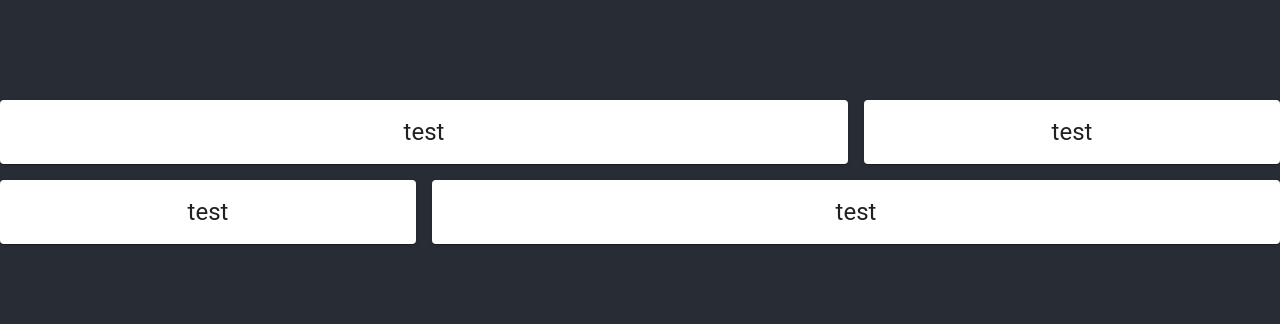
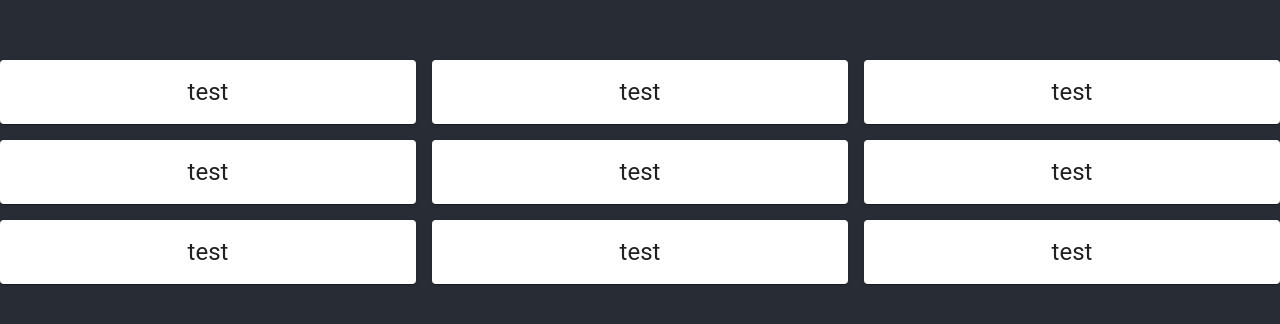
Before and after one commit to garrettEledui/tic-tac-toe, a React (Create React App) app: page / in a window 1280 px wide. Shown: the part 228-552 px from the top of the page. Built offline with nearby package versions, Linux system fonts and the light colour scheme.

Commit message:
Setting up grid corrdinate system tracking

```diff
--- a/src/App.js
+++ b/src/App.js
@@ -1,7 +1,6 @@
 import './App.css';
 import * as React from 'react';
-
-import GameBoard from './GameBoard';
+import { GameBoard } from './GameBoard';
 
 
 function App() {
--- a/src/GameBoard.jsx
+++ b/src/GameBoard.jsx
@@ -1,17 +1,7 @@
-import logo from './logo.svg';
 import './App.css';
-import Box from '@mui/material/Box';
-import Button from '@mui/material/Button';
-import * as React from 'react';
-import { styled } from '@mui/material/styles';
-import Paper from '@mui/material/Paper';
+import React, { useState, useEffect } from 'react';
 import Grid from '@mui/material/Grid';
-import CardActions from '@mui/material/CardActions';
-import CardContent from '@mui/material/CardContent';
-import Card from '@mui/material/Card';
-import Typography from '@mui/material/Typography';
-import { CardActionArea } from '@mui/material';
-import BoardSpace from './components/BoardSpace';
+import {BoardSpace} from './components/BoardSpace';
 
 
 
@@ -34,32 +24,56 @@ let gameBoard = {
   }
 
 
-const Item = styled(Paper)(({ theme }) => ({
-  backgroundColor: theme.palette.mode === 'dark' ? '#1A2027' : '#fff',
-  ...theme.typography.body2,
-  padding: theme.spacing(1),
-  textAlign: 'center',
-  color: theme.palette.text.secondary,
-}));
 
 
-export default function GameBoard() {
+export function GameBoard() {
+
+
+
+  useEffect(() => {
+
+    console.log("gameBoard: " + JSON.stringify(gameBoard) )
+  }, [gameBoard]);
+
+  function updateBoard(gameBoardCoordinate)
+  {
+    console.log("update board: ", gameBoardCoordinate )
+
+  }
     return(
         <>
+        {/* <Box sx={{ flexGrow: 1}}> */}
           <Grid container spacing={2}>
-            <Grid item xs={6} md={8}>
-                <BoardSpace/>
+              <Grid item  xs={3} md={4}>
+                  <BoardSpace gameBoardCoordinate={ {boardLocation : {"row" : 0, "colomn" : 0} , value : gameBoard.row0.colomn0}} updateBoard={updateBoard}/>
               </Grid>
-            <Grid item xs={6} md={4}>
-                <BoardSpace/>
+              <Grid item  xs={3} md={4}>
+                <BoardSpace gameBoardCoordinate={ {boardLocation : {"row" : 0, "colomn" : 1} , value : gameBoard.row0.colomn1}} updateBoard={updateBoard}/>
               </Grid>
-            <Grid item xs={6} md={4}>
-                <BoardSpace/>
+              <Grid item  xs={3} md={4}>
+                <BoardSpace gameBoardCoordinate={ {boardLocation : {"row" : 0, "colomn" : 2} , value : gameBoard.row0.colomn2}} updateBoard={updateBoard}/>
               </Grid>
-            <Grid item xs={6} md={8}>
-                <BoardSpace/>
+              <Grid item  xs={3} md={4}>
+                <BoardSpace gameBoardCoordinate={ {boardLocation : {"row" : 1, "colomn" : 0} , value : gameBoard.row1.colomn0}} updateBoard={updateBoard}/>
+              </Grid>
+              <Grid item  xs={3} md={4}>
+                <BoardSpace gameBoardCoordinate={ {boardLocation : {"row" : 1, "colomn" : 1} , value : gameBoard.row1.colomn1}} updateBoard={updateBoard}/>
+              </Grid>
+              <Grid item  xs={3} md={4}>
+                <BoardSpace gameBoardCoordinate={ {boardLocation : {"row" : 1, "colomn" : 2} , value : gameBoard.row1.colomn1}} updateBoard={updateBoard}/>
+              </Grid>
+              <Grid item  xs={3} md={4}>
+                <BoardSpace gameBoardCoordinate={ {boardLocation : {"row" : 2, "colomn" : 0} , value : gameBoard.row2.colomn0}} updateBoard={updateBoard}/>
+              </Grid>
+              <Grid item  xs={3} md={4}>
+                <BoardSpace gameBoardCoordinate={ {boardLocation : {"row" : 2, "colomn" : 1} , value : gameBoard.row2.colomn1}} updateBoard={updateBoard}/>
+              </Grid>
+              <Grid item  xs={3} md={4}>
+                <BoardSpace gameBoardCoordinate={ {boardLocation : {"row" : 2, "colomn" : 2} , value : gameBoard.row2.colomn2}} updateBoard={updateBoard}/>
               </Grid>
           </Grid>
+        {/* </Box> */}
+
         </>
     );
 }
--- a/src/components/BoardSpace.jsx
+++ b/src/components/BoardSpace.jsx
@@ -3,12 +3,26 @@ import CardContent from '@mui/material/CardContent';
 import Card from '@mui/material/Card';
 import Typography from '@mui/material/Typography';
 import { CardActionArea } from '@mui/material';
+import { useState } from 'react';
 
-export default function BoardSpace() {
+
+
+
+
+// export const BoardSpace = (gameBoardCoordinate, boardLocation, updateBoard) => {
+export const BoardSpace = (props) => {
+
+
+    const [teamSelection, setTeamSelection] = useState(props.gameBoardCoordinate)
+
+    // let tmp = gameBoardCooridnate//"Test Cooridantes"
+    // console.log("teamSelection : " , teamSelection )
+
     return(
         <>
         <Card sx={{ minWidth: 275 }} onClick={() => {
-            console.log("test")
+            // console.log(" gameBoardCoordinate: "  ,  gameBoardCoordinate.gameBoardCoordinate )
+            props.updateBoard(props.gameBoardCoordinate)
         }}>
             <CardActionArea>
                 <CardContent>
```
Lines whose indentation alone changed are shown as unchanged.
